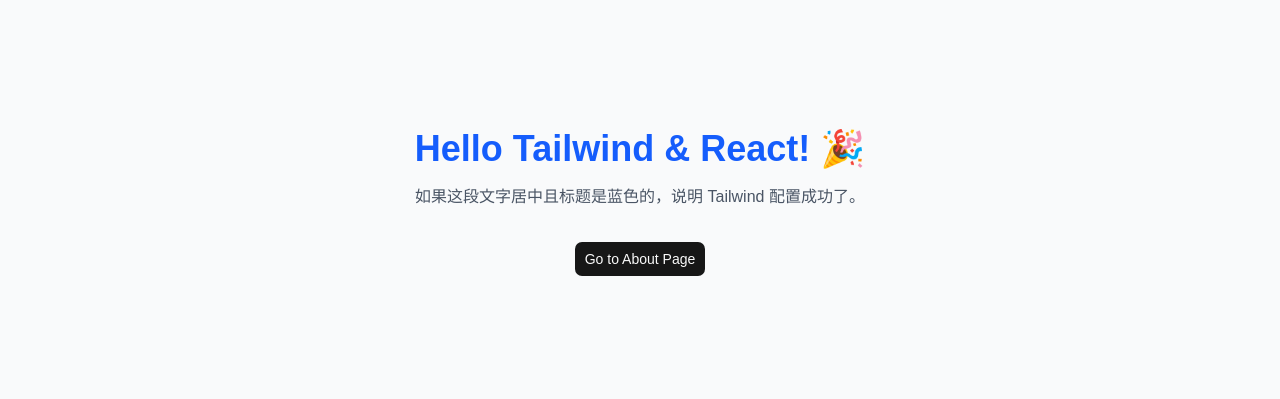
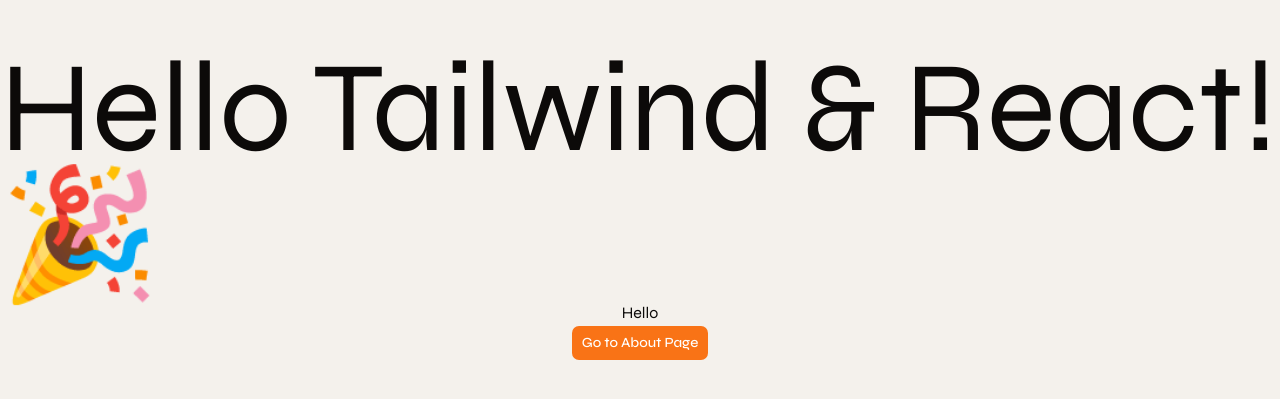
Before and after one commit to jizhiwang0725/scrum, a React (Vite) app in the folder frontend/: page / in a window 1280 px wide. Shown: the part 197-596 px from the top of the page. Built offline with nearby package versions, Linux system fonts and the light colour scheme.

Commit message:
feat(ui): update the colour palette and the font style

```diff
--- a/frontend/index.html
+++ b/frontend/index.html
@@ -1,10 +1,18 @@
 <!doctype html>
-<html lang="en">
+<html lang="en", class="light">
   <head>
     <meta charset="UTF-8" />
     <link rel="icon" type="image/svg+xml" href="/favicon.svg" />
     <meta name="viewport" content="width=device-width, initial-scale=1.0" />
     <title>frontend</title>
+    <link rel="preconnect" href="https://fonts.googleapis.com">
+    <link rel="preconnect" href="https://fonts.gstatic.com" crossorigin>
+    <link href="https://fonts.googleapis.com/css2?family=Syne:wght@400..800&display=swap" rel="stylesheet">
+
+    <link rel="preconnect" href="https://fonts.googleapis.com">
+    <link rel="preconnect" href="https://fonts.gstatic.com" crossorigin>
+    <link href="https://fonts.googleapis.com/css2?family=Inter:ital,opsz,wght@0,14..32,100..900;1,14..32,100..900&family=Syne:wght@400..800&display=swap" rel="stylesheet">
+
   </head>
   <body>
     <div id="root"></div>
--- a/frontend/src/App.tsx
+++ b/frontend/src/App.tsx
@@ -4,11 +4,14 @@
 // Main page
 function Home() {
   return (
-    <div className="flex flex-col items-center justify-center min-h-screen bg-gray-50">
-      <h1 className="text-4xl font-bold text-blue-600 mb-4">
+    <div className="font-heading min-h-screen bg-background text-foreground flex flex-col items-center justify-center">
+      <h1 className="text-9xl">
         Hello Tailwind & React! 🎉
       </h1>
-      <p className="text-gray-600 mb-8">如果这段文字居中且标题是蓝色的，说明 Tailwind 配置成功了。</p>
+
+      <p className="text-foreground">
+        Hello
+      </p>
 
       <Button>
         <Link to="/about">
--- a/frontend/src/index.css
+++ b/frontend/src/index.css
@@ -6,8 +6,8 @@
 @custom-variant dark (&:is(.dark *));
 
 @theme inline {
-    --font-heading: var(--font-sans);
-    --font-sans: 'Inter Variable', sans-serif;
+    --font-heading:'Syne', sans-serif ;
+    --font-sans: 'Inter', ui-sans-serif, system-ui, sans-serif;
     --color-sidebar-ring: var(--sidebar-ring);
     --color-sidebar-border: var(--sidebar-border);
     --color-sidebar-accent-foreground: var(--sidebar-accent-foreground);
@@ -49,14 +49,14 @@
 }
 
 :root {
-    --background: oklch(1 0 0);
-    --foreground: oklch(0.145 0 0);
-    --card: oklch(1 0 0);
-    --card-foreground: oklch(0.145 0 0);
+    --background: hsl(38 25% 94%);
+    --foreground: hsl(20 14.3% 4.1%);
+    --card: hsl(38 25% 94%);
+    --card-foreground: hsl(20 14.3% 4.1%);
     --popover: oklch(1 0 0);
     --popover-foreground: oklch(0.145 0 0);
-    --primary: oklch(0.205 0 0);
-    --primary-foreground: oklch(0.985 0 0);
+    --primary: hsl(24.6 95% 53.1%);
+    --primary-foreground: hsl(0 0% 100%);
     --secondary: oklch(0.97 0 0);
     --secondary-foreground: oklch(0.205 0 0);
     --muted: oklch(0.97 0 0);
@@ -84,14 +84,14 @@
 }
 
 .dark {
-    --background: oklch(0.145 0 0);
-    --foreground: oklch(0.985 0 0);
-    --card: oklch(0.205 0 0);
-    --card-foreground: oklch(0.985 0 0);
+    --background: hsl(24 10% 10%);
+    --foreground: hsl(38 25% 94%);
+    --card: hsl(24 10% 98%);
+    --card-foreground: hsl(38 25% 94%);
     --popover: oklch(0.205 0 0);
     --popover-foreground: oklch(0.985 0 0);
-    --primary: oklch(0.922 0 0);
-    --primary-foreground: oklch(0.205 0 0);
+    --primary: hsl(24.6 95% 53.1%);
+    --primary-foreground: hsl(0 0% 100%);
     --secondary: oklch(0.269 0 0);
     --secondary-foreground: oklch(0.985 0 0);
     --muted: oklch(0.269 0 0);
@@ -99,7 +99,7 @@
     --accent: oklch(0.269 0 0);
     --accent-foreground: oklch(0.985 0 0);
     --destructive: oklch(0.704 0.191 22.216);
-    --border: oklch(1 0 0 / 10%);
+    --border: hsl(24 10% 20%);
     --input: oklch(1 0 0 / 15%);
     --ring: oklch(0.556 0 0);
     --chart-1: oklch(0.87 0 0);
```
